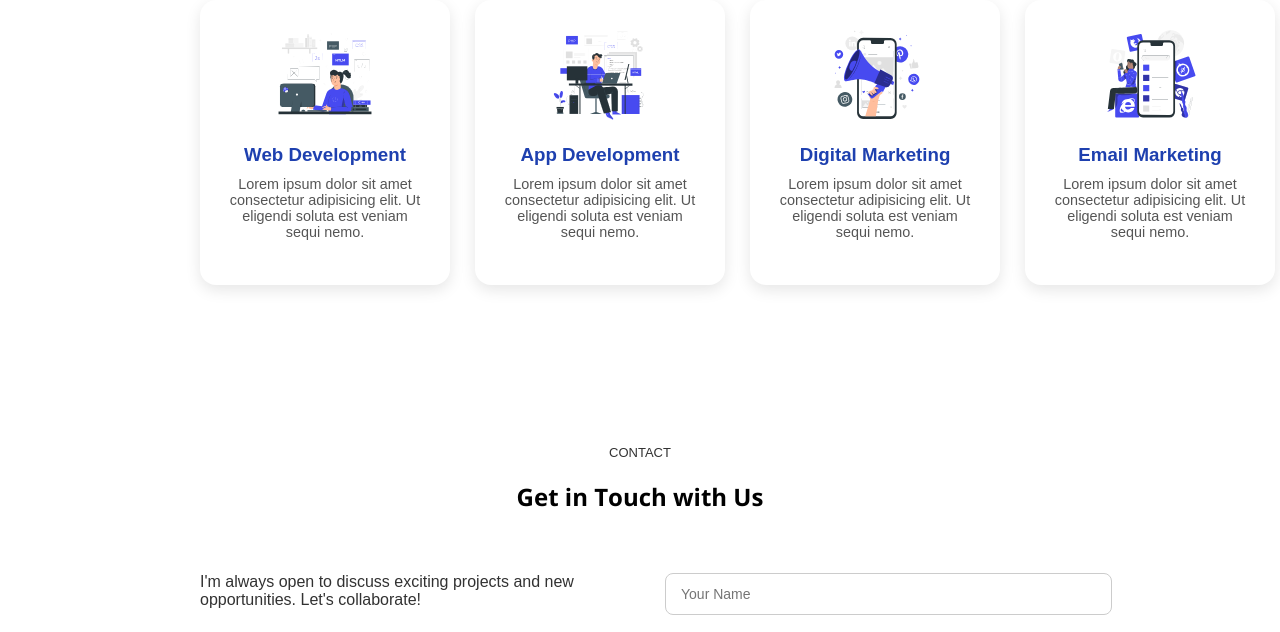
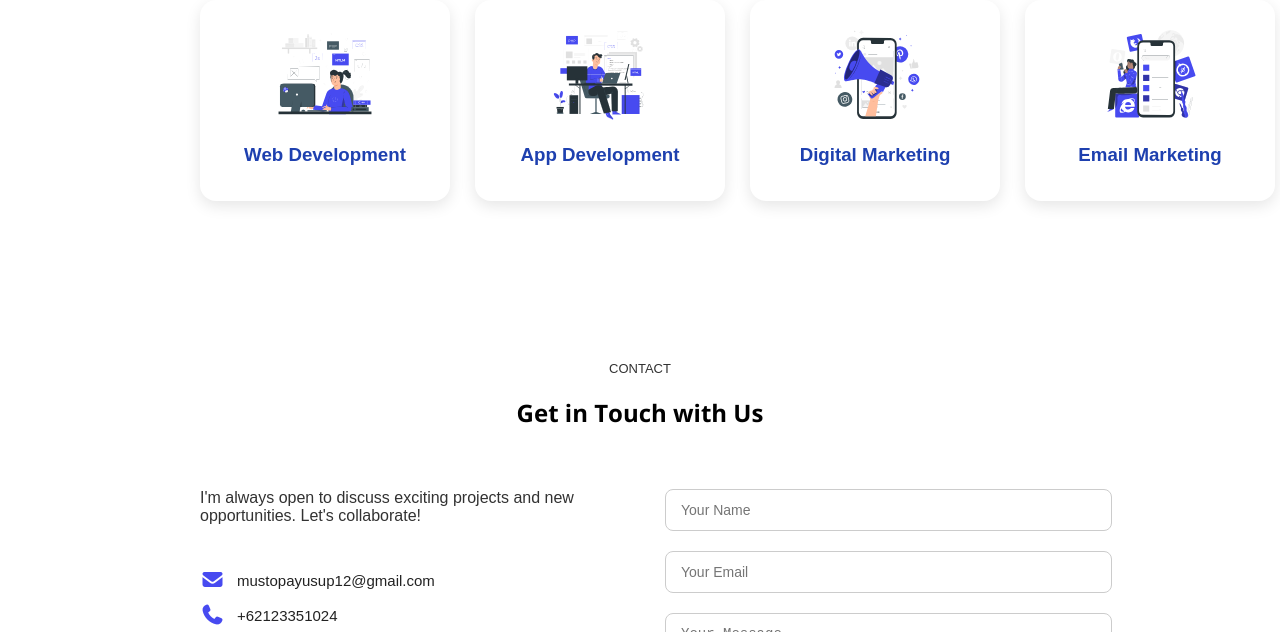
Before and after one commit to josephmolanaa/TOPA-PORTOFOLIO, a plain HTML site: page index.html in a window 1280 px wide. Shown: the part 2945-3577 px from the top of the page. Drawn offline with nearby package versions, Linux system fonts and the light colour scheme; a web font is replaced by a local one.

Commit message:
Update index.html

```diff
--- a/index.html
+++ b/index.html
@@ -245,25 +245,25 @@
     <div class="service-card">
       <img src="images/web.svg" alt="Web Development">
       <h3>Web Development</h3>
-      <p>Lorem ipsum dolor sit amet consectetur adipisicing elit. Ut eligendi soluta est veniam sequi nemo.</p>
+      <!-- <p>Lorem ipsum dolor sit amet consectetur adipisicing elit. Ut eligendi soluta est veniam sequi nemo.</p> -->
     </div>
 
     <div class="service-card">
       <img src="images/app.svg" alt="App Development">
       <h3>App Development</h3>
-      <p>Lorem ipsum dolor sit amet consectetur adipisicing elit. Ut eligendi soluta est veniam sequi nemo.</p>
+      <!-- <p>Lorem ipsum dolor sit amet consectetur adipisicing elit. Ut eligendi soluta est veniam sequi nemo.</p> -->
     </div>
 
     <div class="service-card">
       <img src="images/dm.svg" alt="Digital Marketing">
       <h3>Digital Marketing</h3>
-      <p>Lorem ipsum dolor sit amet consectetur adipisicing elit. Ut eligendi soluta est veniam sequi nemo.</p>
+      <!-- <p>Lorem ipsum dolor sit amet consectetur adipisicing elit. Ut eligendi soluta est veniam sequi nemo.</p> -->
     </div>
 
     <div class="service-card">
       <img src="images/seo.svg" alt="Email Marketing">
       <h3>Email Marketing</h3>
-      <p>Lorem ipsum dolor sit amet consectetur adipisicing elit. Ut eligendi soluta est veniam sequi nemo.</p>
+      <!-- <p>Lorem ipsum dolor sit amet consectetur adipisicing elit. Ut eligendi soluta est veniam sequi nemo.</p> -->
     </div>
 
   </div>
@@ -339,4 +339,5 @@
 
      <script src="main.js"></script>
 </body>
+
 </html>
```
